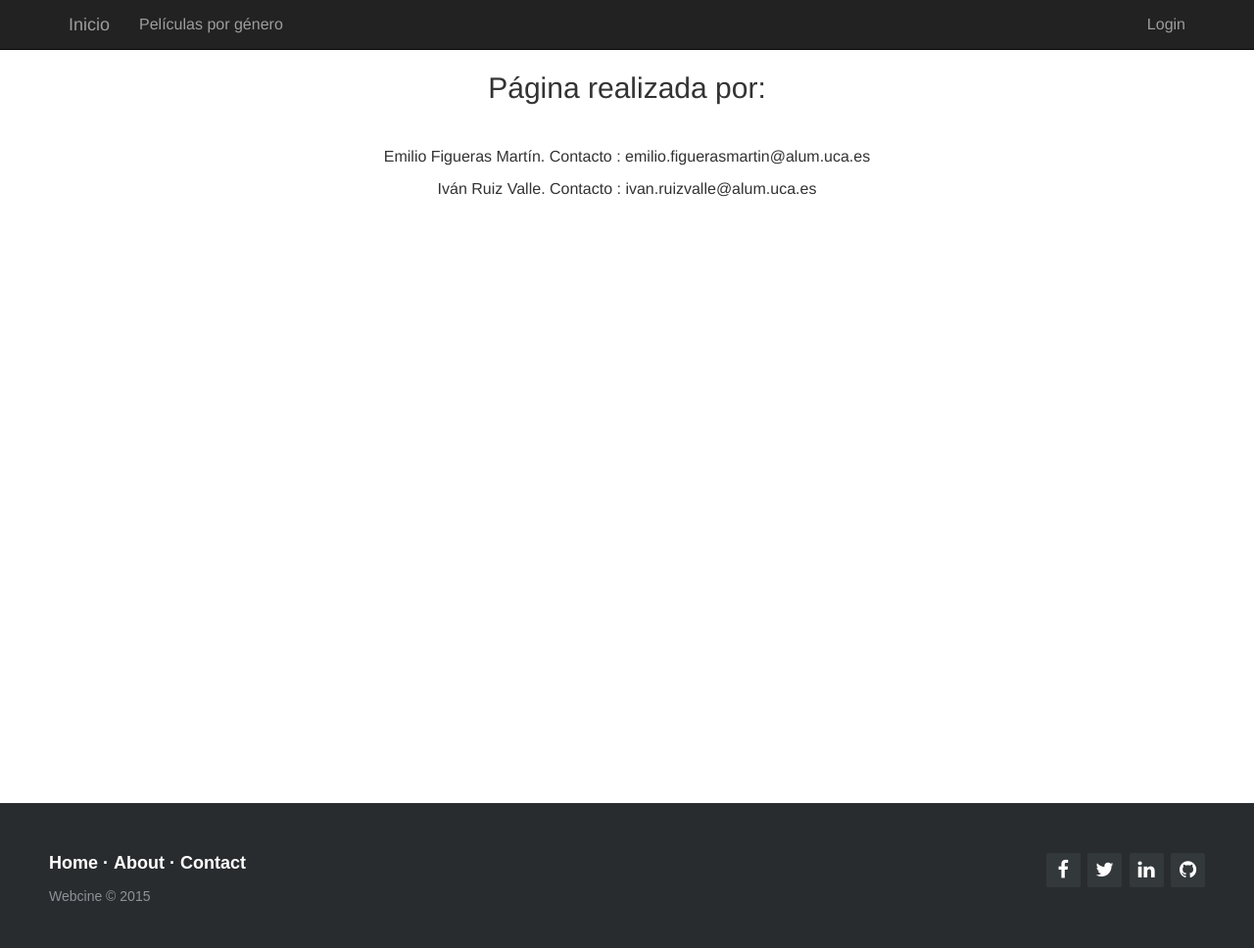
After one commit to EmilioFigueras/webcine, a CodeIgniter app: page /webcine/index.php/Contact in a window 1280 px wide. The commit adds this page. Shown: the whole page at 98% size. Run offline with CodeIgniter, Linux system fonts and the light colour scheme; some libraries are stand-ins or nearby versions.

Commit message:
Aniadidos About y Contact, ademas de algunos pequenios cambios

```diff
--- a/application/config/database.php
+++ b/application/config/database.php
@@ -77,7 +77,7 @@ $db['default'] = array(
 	'dsn'	=> '',
 	'hostname' => 'localhost',
 	'username' => 'root',
-	'password' => 'toor',
+	'password' => '',
 	'database' => 'webcine',
 	'dbdriver' => 'mysqli',
 	'dbprefix' => '',
--- /dev/null
+++ b/application/controllers/Contact.php
@@ -0,0 +1,18 @@
+<?php if ( ! defined('BASEPATH')) exit('No direct script access allowed');
+class Contact extends CI_Controller {
+	public function __construct()
+ 	{
+  		parent::__construct();
+  		$this->load->model('Contact_model');
+ 	}
+
+ 	function index()
+	{
+
+		//Cargo la vista pasandole los datos de configuracion
+		$this->load->view('cabecera');
+		$this->load->view('contact');
+		$this->load->view('pie');
+	}
+ }
+?>
--- /dev/null
+++ b/application/models/Contact_model.php
@@ -0,0 +1,11 @@
+<?php if ( ! defined('BASEPATH')) exit('No direct script access allowed');
+class Contact_model extends CI_Model {
+ public function __construct()
+ {
+  parent::__construct();
+ }
+
+ }
+
+
+ ?>
--- /dev/null
+++ b/application/views/about.php
@@ -0,0 +1,6 @@
+<header class="carousel slide">
+<div>
+	<h2>a</h2>
+  <h3><center>Página destinada a consultar y votar películas, principalmente del ámbito gore y de terror.</center></h3>
+</div><!--<div class="content">-->
+</header>
--- a/application/views/agregada_view.php
+++ b/application/views/agregada_view.php
@@ -1,3 +1,5 @@
+<header class="carousel slide">
 <br><br>
 <h2><center>Película agregada con éxito. </center></h2>
 <h4><center>La película agregada aparecerá en el género correspondiente y podrá ser votada y comentada. Gracias</center></h4>
+</header>
--- a/application/views/agregar_view.php
+++ b/application/views/agregar_view.php
@@ -1,3 +1,5 @@
+<header class="carousel slide">
+
 <br><br>
 <h2><center>Agrega una nueva película. </center></h2>
 <h5><center>Confiamos en tí. </center></h5>
@@ -29,3 +31,5 @@
   <center><input type="submit" class="greenButton" value="Enviar" /></center>
   <br>
  <?php echo form_close(); ?>
+
+ </header>
--- /dev/null
+++ b/application/views/contact.php
@@ -0,0 +1,10 @@
+<header class="carousel slide">
+<div>
+	<h2>a</h2>
+  <h2><center>Página realizada por:</center></h2>
+  <br>
+  <p><center>Emilio Figueras Martín. Contacto : emilio.figuerasmartin@alum.uca.es</center></p>
+
+  <p><center>Iván Ruiz Valle. Contacto : ivan.ruizvalle@alum.uca.es</center></p>
+</div><!--<div class="content">-->
+</header>
--- a/application/views/pie.php
+++ b/application/views/pie.php
@@ -25,20 +25,14 @@
 		</div>
 		<div class="footer-left">
 			<p class="footer-links">
-				<a href="#">Home</a>
+				<a href="<?php echo base_url(); ?>">Home</a>
 					·
-				<a href="#">Blog</a>
+				<a href="<?php echo base_url(); ?>index.php/About">About</a>
 					·
-				<a href="#">Pricing</a>
-					·
-				<a href="#">About</a>
-					·
-				<a href="#">Faq</a>
-					·
-				<a href="#">Contact</a>
+				<a href="<?php echo base_url(); ?>index.php/Contact">Contact</a>
 			</p>
 
-			<p>Company Name &copy; 2015</p>
+			<p>Webcine &copy; 2015</p>
 		</div>
 
 	</footer>
```
Also changed, not shown: application/controllers/About.php (added, +18 -0 lines), application/models/About_model.php (added, +11 -0 lines).
